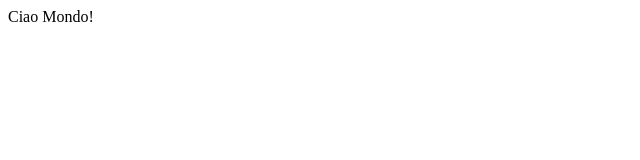
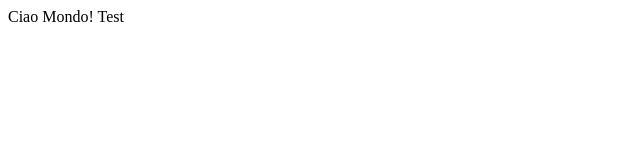
Before and after one commit to TeoSigno88/TeoSigno88.github.io, a plain HTML site: page index.html in a window 1280 px wide. Shown: the full height of the page, 0-640 px from the left. Drawn offline with Linux system fonts and the light colour scheme.

Commit message:
Initial commit

```diff
--- a/index.html
+++ b/index.html
@@ -5,6 +5,6 @@
     <title>Title</title>
 </head>
 <body>
-Ciao Mondo!
+Ciao Mondo! Test
 </body>
 </html>
```
